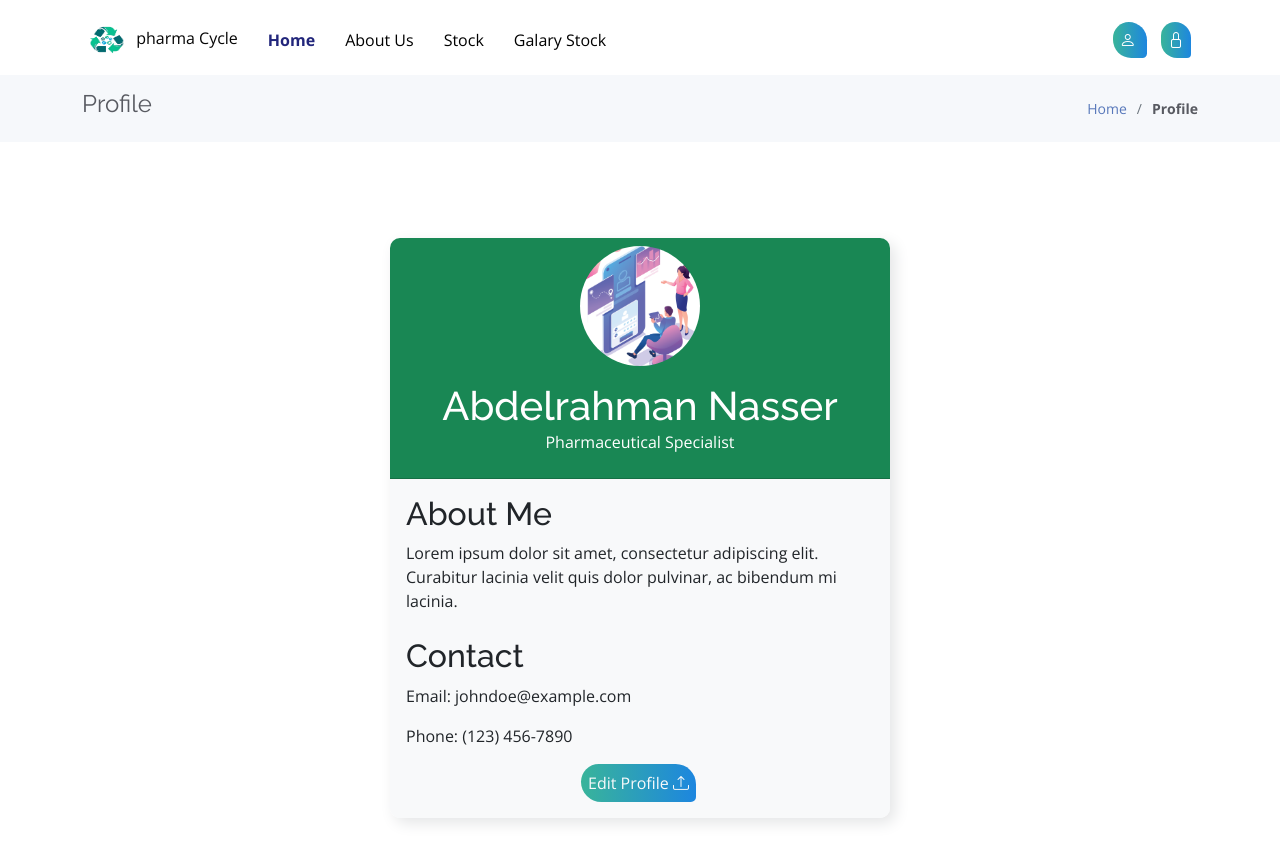
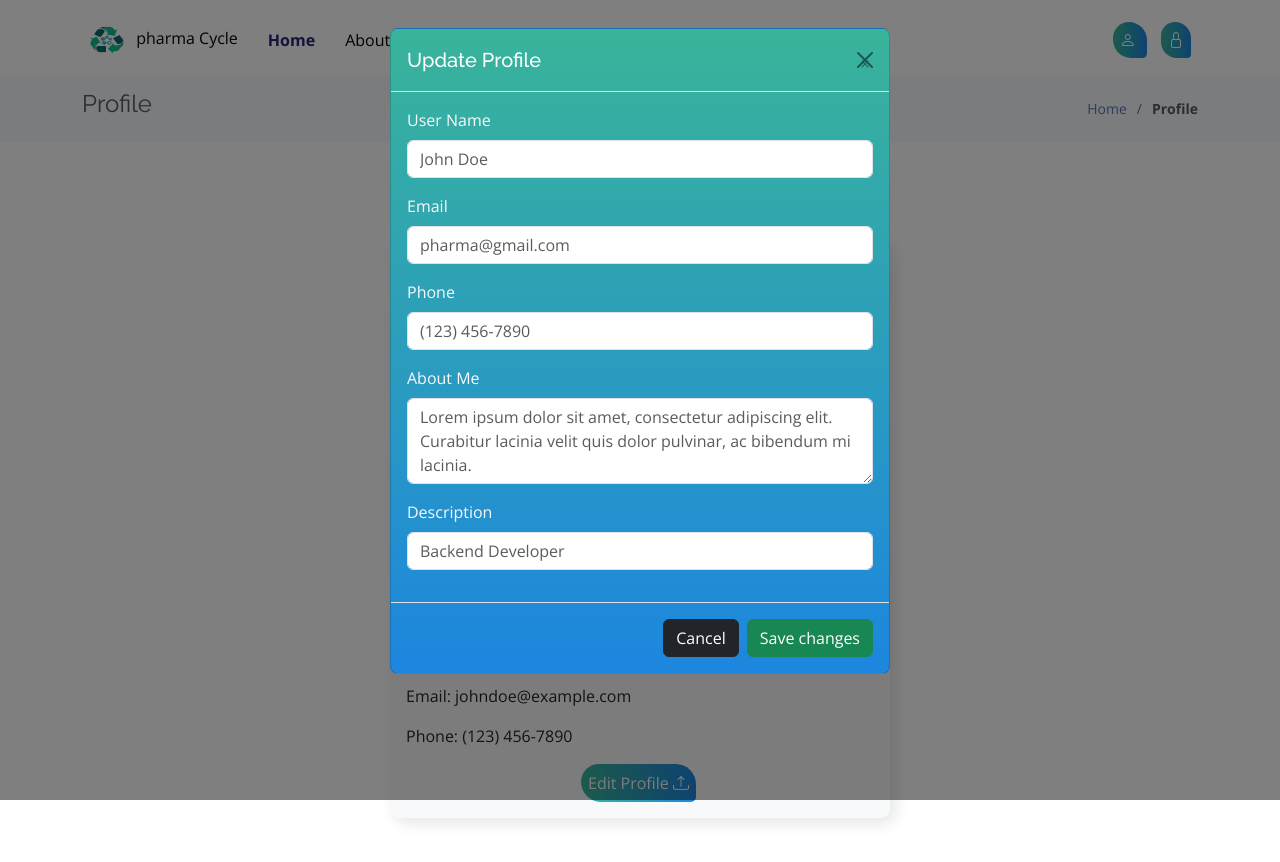
Before and after one commit to Abdulrahman-Nasser/pharam-Cycle, a plain HTML site: page profile.html in a window 1280 px wide. Both pictures are taken after a click on the button "Edit Profile". Drawn offline with nearby package versions, Linux system fonts and the light colour scheme.

Commit message:
adding edit profile form

```diff
--- a/profile.html
+++ b/profile.html
@@ -38,7 +38,7 @@
 
     <div id="preloader">
         <img class="preloader" src="assets/img/loaders/heart-loading2.gif" alt>
-      </div>
+    </div>
 
 
     <!-- ======= Header ======= -->
@@ -122,13 +122,61 @@
                     </div>
                     <div class="row justify-content-center m-0 p-0">
                         <div class="action col-md-4">
-                            <button class="btn text-light btn-login">Edit Profile <i
-                                    class="bi bi-upload"></i></button>
+                            <button class="btn text-light btn-login" data-bs-toggle="modal"
+                                data-bs-target="#profileModel">Edit Profile <i class="bi bi-upload"></i></button>
                         </div>
 
                     </div>
                 </div>
 
+            </div>
+        </div>
+
+        <div class="edit-profile">
+            <div class="modal fade" id="profileModel" tabindex="-1" aria-labelledby="exampleModalLabel"
+                aria-hidden="true">
+                <div class="modal-dialog">
+                    <div class="modal-content custom-modal-bg">
+                        <div class="modal-header">
+                            <h1 class="modal-title fs-5" id="exampleModalLabel">Update Profile</h1>
+                            <button type="button" class="btn btn-close" data-bs-dismiss="modal" aria-label="Close"><i
+                                    class="bi bi-x"></i></button>
+                        </div>
+                        <div class="modal-body text-start text-light">
+                            <form>
+                                <div class="mb-3">
+                                    <label for="name" class="form-label">User Name</label>
+                                    <input type="text" class="form-control" id="name" placeholder="John Doe">
+                                </div>
+                                <div class="mb-3">
+                                    <label for="title" class="form-label">Email</label>
+                                    <input type="email" class="form-control" id="title"
+                                        placeholder="pharma@gmail.com">
+                                </div>
+
+                                <div class="mb-3">
+                                    <label for="phone" class="form-label">Phone</label>
+                                    <input type="tel" class="form-control" id="phone" placeholder="(123) 456-7890">
+                                </div>
+                                <div class="mb-3">
+                                    <label for="about" class="form-label">About Me</label>
+                                    <textarea class="form-control" id="about" rows="3"
+                                        placeholder="Lorem ipsum dolor sit amet, consectetur adipiscing elit. Curabitur lacinia velit quis dolor pulvinar, ac bibendum mi lacinia."></textarea>
+                                </div>
+
+                                <div class="mb-3">
+                                    <label for="description" class="form-label">Description</label>
+                                    <input type="text" class="form-control" id="description" placeholder="Backend Developer">
+                                </div>
+
+                            </form>
+                        </div>
+                        <div class="modal-footer">
+                            <button type="button" class="btn btn-dark" data-bs-dismiss="modal">Cancel</button>
+                            <button type="button" class="btn btn-success">Save changes</button>
+                        </div>
+                    </div>
+                </div>
             </div>
         </div>
     </main>
```
